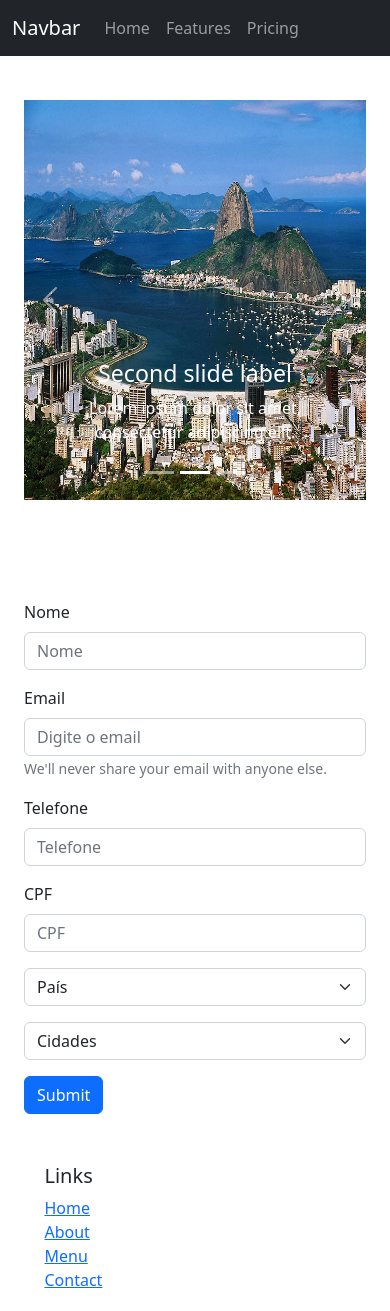
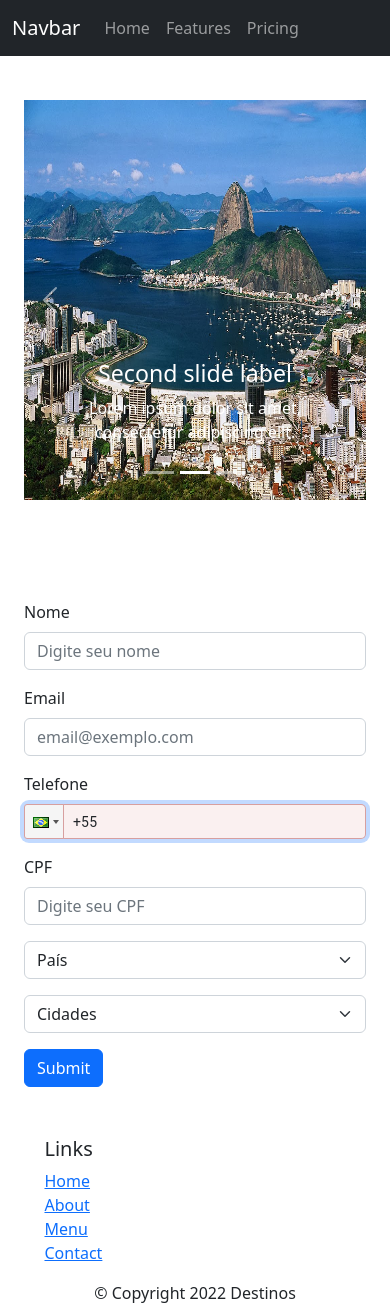
Before and after one commit to rrligeiro/destinos, a React (Create React App) app: page / in a window 390 px wide. Shown: the top 1311 px of the page. Built offline with nearby package versions, Linux system fonts and the light colour scheme; grey boxes are pictures that could not be loaded.

Commit message:
Update on name, email, phone and cpf form fields

```diff
--- a/package.json
+++ b/package.json
@@ -7,9 +7,12 @@
     "@testing-library/react": "^13.4.0",
     "@testing-library/user-event": "^13.5.0",
     "bootstrap": "^5.2.2",
+    "cpf-cnpj-validator": "^1.0.3",
     "react": "^18.2.0",
     "react-bootstrap": "^2.5.0",
     "react-dom": "^18.2.0",
+    "react-hook-form": "^7.38.0",
+    "react-phone-input-2": "^2.15.1",
     "react-scripts": "5.0.1",
     "web-vitals": "^2.1.4"
   },
--- a/src/components/FooterComp.js
+++ b/src/components/FooterComp.js
@@ -6,9 +6,9 @@ function FooterComp() {
             <div className="col-4 offset-1 col-sm-2">
               <h5>Links</h5>
               <ul className="list-unstyled">
-                <li><a href="#">Home</a></li>
+                <li><a href="/">Home</a></li>
                 <li><a href="./aboutus.html">About</a></li>
-                <li><a href="#">Menu</a></li>
+                <li><a href="/">Menu</a></li>
                 <li><a href="./contactus.html">Contact</a></li>
               </ul>
             </div>
--- a/src/components/FormComp.js
+++ b/src/components/FormComp.js
@@ -1,32 +1,148 @@
-import Button from 'react-bootstrap/Button';
-import Form from 'react-bootstrap/Form';
+import Button from "react-bootstrap/Button";
+import Form from "react-bootstrap/Form";
+import { Controller, useForm } from "react-hook-form";
+import PhoneInput from "react-phone-input-2";
+import "react-phone-input-2/lib/style.css";
+import { cpf } from "cpf-cnpj-validator";
 
 function FormComp() {
+  const {
+    control,
+    handleSubmit,
+    formState: { errors },
+  } = useForm({
+    defaultValues: {
+      firstName: "",
+      email: "",
+      phone: "",
+      cpf: "",
+    },
+  });
+
+  function formSubmit(userData) {
+    console.log(userData);
+  }
+
   return (
-
-    <Form>
-
-      <Form.Group className="mb-3" controlId="formBasicName">
+    <Form onSubmit={handleSubmit(formSubmit)}>
+      <Form.Group className="mb-3">
         <Form.Label>Nome</Form.Label>
-        <Form.Control type="name" placeholder="Nome" />
+        <Controller
+          name="firstName"
+          control={control}
+          rules={{ required: true }}
+          render={({ field }) => (
+            <Form.Control
+              {...field}
+              type="text"
+              placeholder="Digite seu nome"
+              isInvalid={errors.firstName}
+            />
+          )}
+        />
+        {errors.firstName && (
+          <Form.Control.Feedback type="invalid">
+            Nome é obrigatório
+          </Form.Control.Feedback>
+        )}
       </Form.Group>
 
-      <Form.Group className="mb-3" controlId="formBasicEmail">
+      <Form.Group className="mb-3">
         <Form.Label>Email</Form.Label>
-        <Form.Control type="email" placeholder="Digite o email" />
-        <Form.Text className="text-muted">
-          We'll never share your email with anyone else.
-        </Form.Text>
+        <Controller
+          name="email"
+          control={control}
+          rules={{
+            required: true,
+            pattern:
+              /^(([^<>()[\]\\.,;:\s@"]+(\.[^<>()[\]\\.,;:\s@"]+)*)|(".+"))@((\[[0-9]{1,3}\.[0-9]{1,3}\.[0-9]{1,3}\.[0-9]{1,3}\])|(([a-zA-Z\-0-9]+\.)+[a-zA-Z]{2,}))$/,
+          }}
+          render={({ field }) => (
+            <Form.Control
+              {...field}
+              type="text"
+              placeholder="email@exemplo.com"
+              isInvalid={errors.email}
+            />
+          )}
+        />
+        {errors.email?.type === "pattern" && (
+          <Form.Control.Feedback type="invalid">
+            Email inválido
+          </Form.Control.Feedback>
+        )}
+        {errors.email?.type === "required" && (
+          <Form.Control.Feedback type="invalid">
+            Email é obrigatório
+          </Form.Control.Feedback>
+        )}
       </Form.Group>
 
-      <Form.Group className="mb-3" controlId="formBasicName">
+      <Form.Group className="mb-3">
         <Form.Label>Telefone</Form.Label>
-        <Form.Control type="name" placeholder="Telefone" />
+        <Controller
+          control={control}
+          name="phone"
+          rules={{ validate: (value) => value.length > 12 }}
+          render={({ field: { ref, ...field } }) => (
+            <PhoneInput
+              {...field}
+              inputProps={{
+                ref,
+                required: true,
+                autoFocus: true,
+              }}
+              country={"br"}
+              onlyCountries={["br"]}
+              countryCodeEditable={false}
+              isValid={(value) => {
+                return value.length > 12;
+              }}
+              inputStyle={{
+                width: "100%",
+
+              }}
+            />
+          )}
+        />
       </Form.Group>
 
-      <Form.Group className="mb-3" controlId="formBasicName">
+      <Form.Group className="mb-3">
         <Form.Label>CPF</Form.Label>
-        <Form.Control type="name" placeholder="CPF" />
+        <Controller
+          name="cpf"
+          control={control}
+          rules={{
+            validate: (value) => cpf.isValid(value),
+            required: true,
+          }}
+          render={({ field }) => (
+            <Form.Control
+              {...field}
+              type="text"
+              placeholder="Digite seu CPF"
+              isInvalid={errors.cpf}
+              onChange={(e) => {
+                field.onChange(e.target.value
+                  .replace(/\D/g, "")
+                  .replace( /(\d{3})(\d)/ , "$1.$2")
+                  .replace( /(\d{3})(\d)/ , "$1.$2")
+                  .replace( /(\d{3})(\d{1,2})$/ , "$1-$2"));
+              }}
+              maxLength="14"
+            />
+          )}
+        />
+        {errors.cpf?.type === "required" && (
+          <Form.Control.Feedback type="invalid">
+            CPF é obrigatório
+          </Form.Control.Feedback>
+        )}
+        {errors.cpf?.type === "validate" && (
+          <Form.Control.Feedback type="invalid">
+            CPF inválido
+          </Form.Control.Feedback>
+        )}
       </Form.Group>
 
       <Form.Select className="mb-3" aria-label="Default select example">
@@ -43,13 +159,10 @@ function FormComp() {
         <option value="3">Ribeirão Preto</option>
       </Form.Select>
 
-
       <Button variant="primary" type="submit">
         Submit
       </Button>
-
     </Form>
-
   );
 }
 
```
Also changed, not shown: 1 other file (tests, documents, lock files or other folders).
